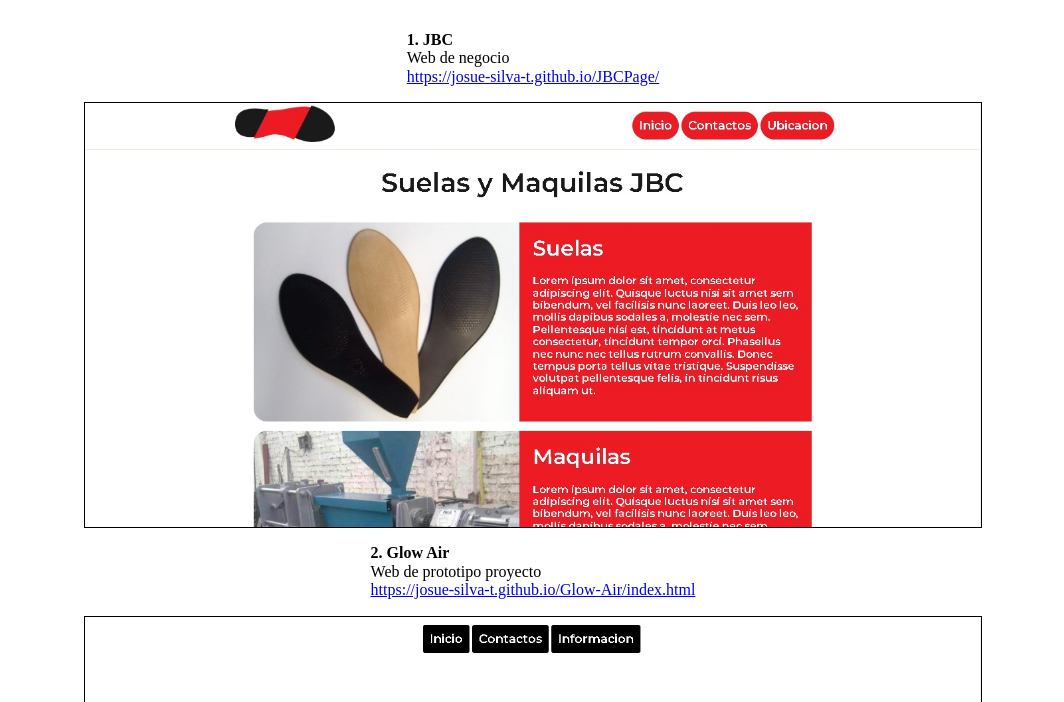
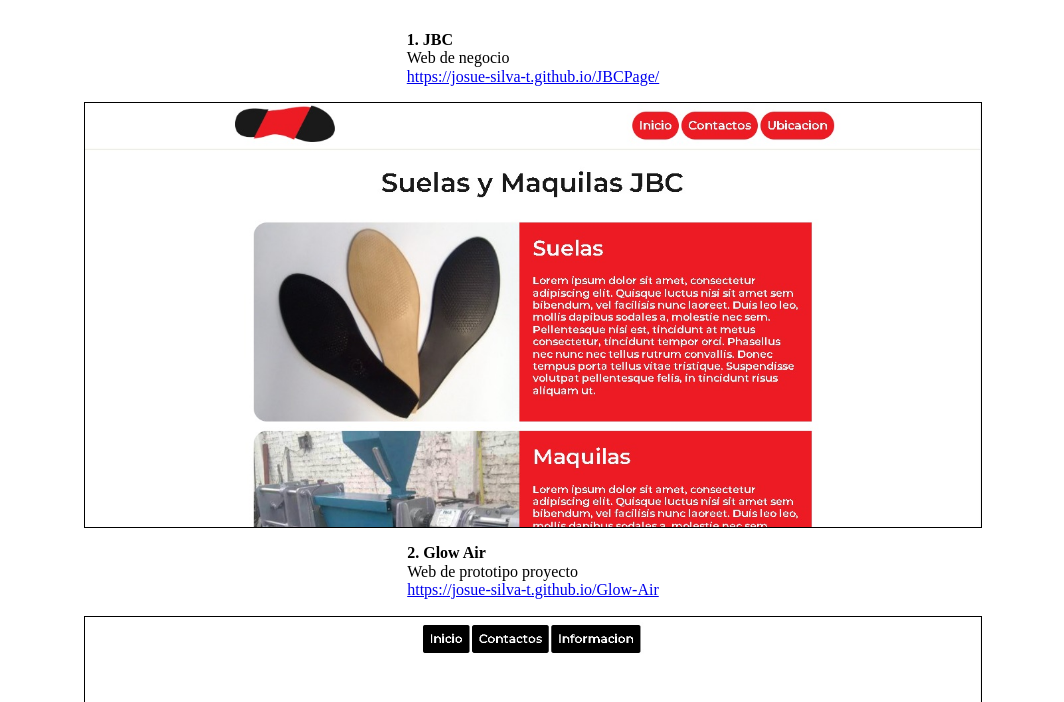
Before and after one commit to Josue-Silva-T/Portafolio, a plain HTML site: page index2.html in a window 1280 px wide. Shown: the part 98-800 px from the top of the page, without its empty margins (107-1171 px from the left). Drawn offline with Linux system fonts and the light colour scheme.

Commit message:
Update index2.html

```diff
--- a/index2.html
+++ b/index2.html
@@ -41,7 +41,7 @@
       <br>
       Web de prototipo proyecto
       <br>
-      <a href="https://josue-silva-t.github.io/Glow-Air/index.html">https://josue-silva-t.github.io/Glow-Air/index.html</a>
+      <a href="https://josue-silva-t.github.io/Glow-Air/index.html">https://josue-silva-t.github.io/Glow-Air</a>
     </p>
     <img src="img/pages/glow.jpg" alt="">
   </div>
```
